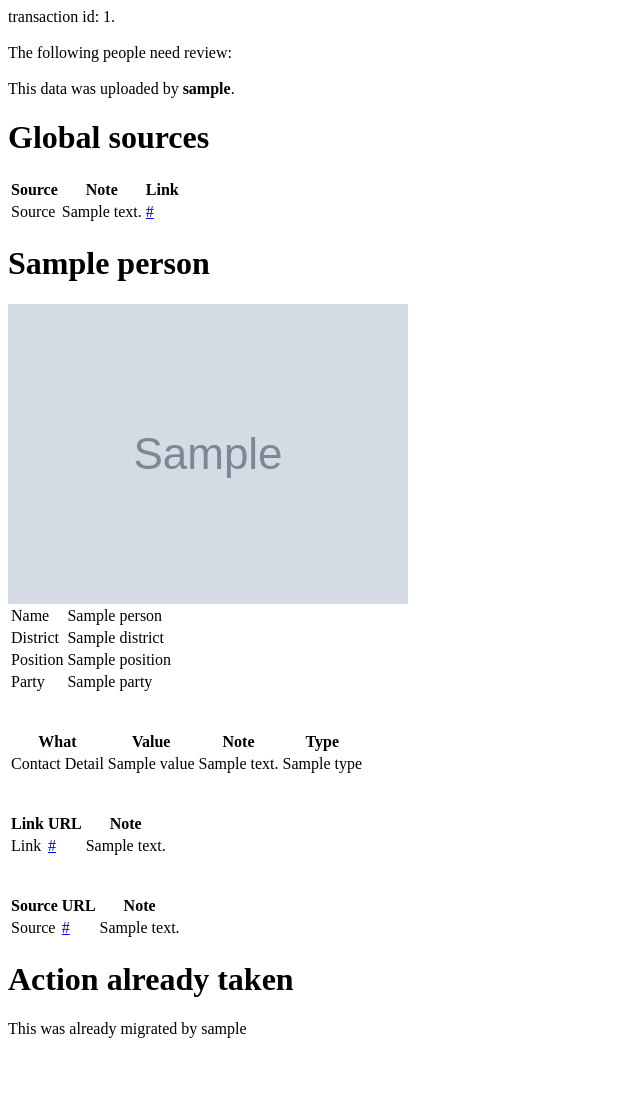
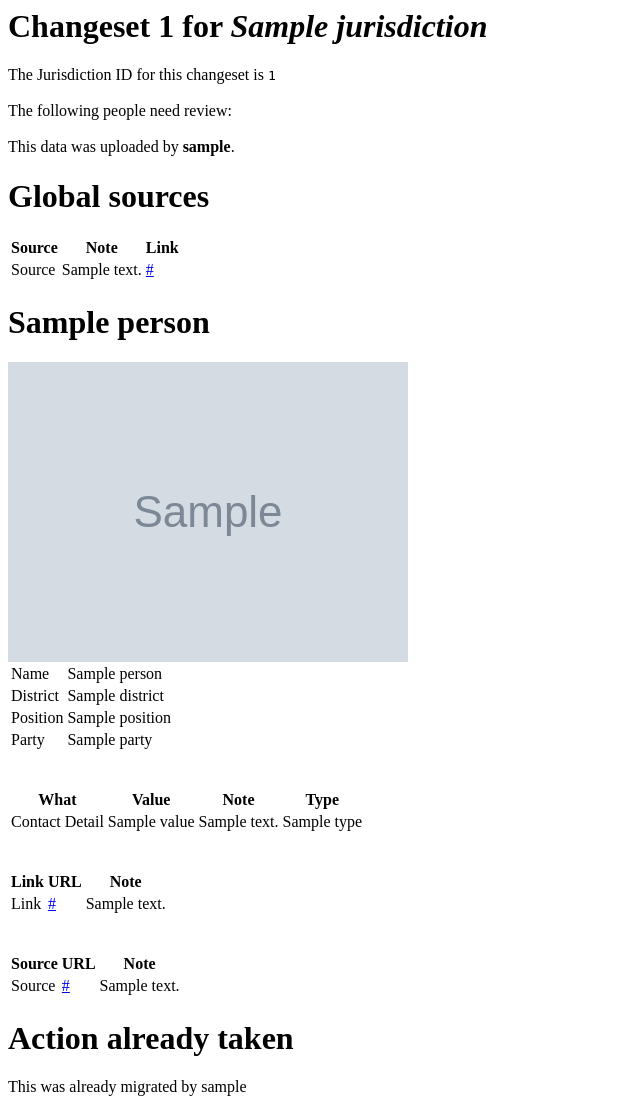
Before and after one commit to opencivicdata/legacy-opencivicdata.org, a Django app: template data/templates/data/upload/public/manage.html in a window 1280 px wide. Shown: the whole page, without its empty margins (0-640 px from the left). Before the commit the page ends 1038 px from the top, so only its background shows below. Run offline with Django 3.2, Linux system fonts and the light colour scheme; the template is opened without the code that fills it: most values are stand-ins (such as "Sample title", 1, 10 or a date in 2020); grey boxes marked "Sample" are stand-in pictures.

Commit message:
clean up views; add sheet check

```diff
--- a/data/templates/data/upload/public/manage.html
+++ b/data/templates/data/upload/public/manage.html
@@ -2,8 +2,12 @@
 
 {% block content %}
 
-transaction id: {{transaction.id}}.<br />
-<br />
+
+<h1>Changeset {{transaction.id}} for <i>{{transaction.jurisdiction.name}}</i></h1>
+The Jurisdiction ID for this changeset is
+<code>{{transaction.jurisdiction.id}}</code>
+<br /><br />
+
 The following people need review:<br />
 <br />
 
--- a/data/templates/data/upload/public/upload_fail.html
+++ b/data/templates/data/upload/public/upload_fail.html
@@ -3,9 +3,6 @@
 {% block content %}
 
 <h1>{{exception}}</h1>
-
-Jurisdiction: {{jurisdiction}}
-
 <pre>{{exception}}</pre>
 
 {% endblock %}
--- a/data/upload/backend/xlrd.py
+++ b/data/upload/backend/xlrd.py
@@ -6,10 +6,15 @@ from pupa.scrape.popolo import Person, Organization, Membership
 
 def xlrd_dict_reader(stream):
     book = xlrd.open_workbook(file_contents=stream)
+    sheets = book.sheets()
+    if len(sheets) != 1:
+        raise ValueError("Uploaded xls file contains too many sheets.")
+
     sheet = book.sheets()[0]  # XXX: Fix this
 
     rows = iter([sheet.row(x) for x in range(sheet.nrows)])
     header = next(rows)
+
     for row in rows:
         yield dict(zip([x.value for x in header],
                        [x.value for x in row]))
```
